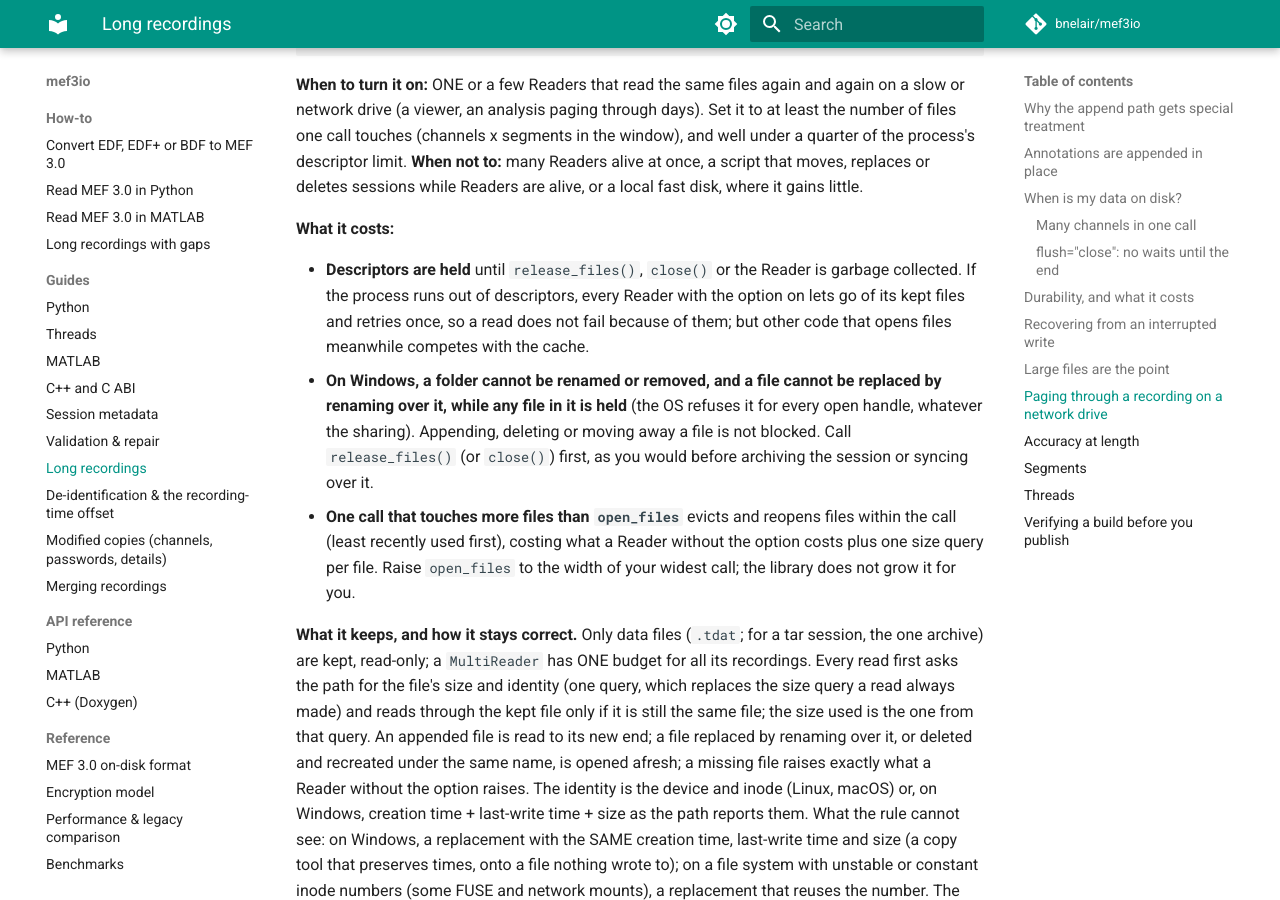
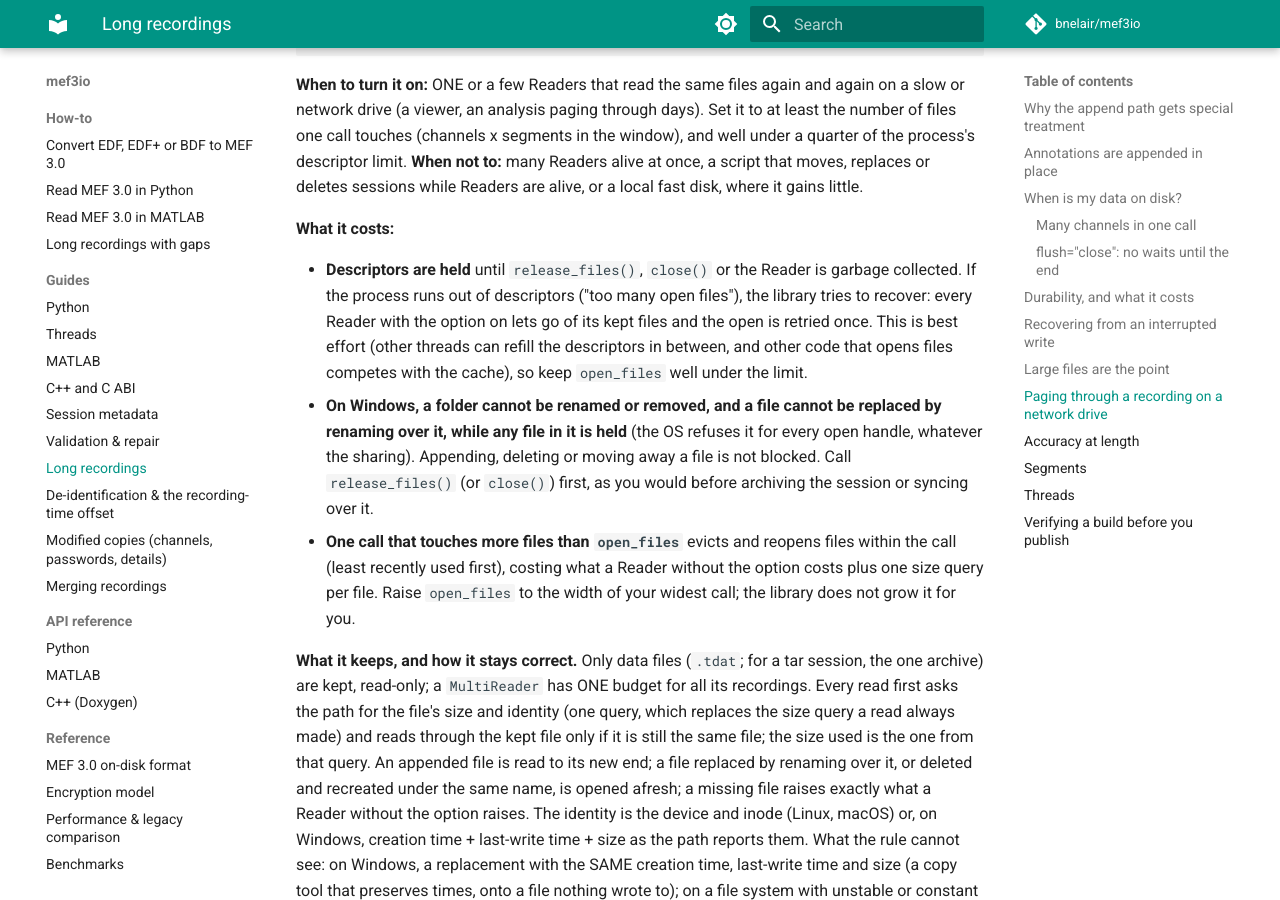
Before and after one commit to bnelair/mef3io, an MkDocs documentation site: the page built from docs/long_recordings.md, in a window 1280 px wide and 900 px high, scrolled down 10722 px. Built offline with MkDocs 1.6.1 and Material for MkDocs 9.7.7, drawn with Linux system fonts in a browser that asks for light colours; comment, search, counter and statistics services are not loaded.

Commit message:
Review round 2: healing only on descriptor exhaustion, best-effort wording, SKIP and an open check in the recreate test, fork note
Co-Authored-By: Claude Fable 5.2 <noreply@anthropic.com>
Claude-Session: https://claude.ai/code/session_01YLGN67gC39DqCEX82MjC8T

```diff
--- a/docs/long_recordings.md
+++ b/docs/long_recordings.md
@@ -411,10 +411,11 @@ little.
 **What it costs:**
 
 - **Descriptors are held** until `release_files()`, `close()` or the Reader is
-  garbage collected. If the process runs out of descriptors, every Reader with
-  the option on lets go of its kept files and retries once, so a read does not
-  fail because of them; but other code that opens files meanwhile competes with
-  the cache.
+  garbage collected. If the process runs out of descriptors ("too many open
+  files"), the library tries to recover: every Reader with the option on lets go
+  of its kept files and the open is retried once. This is best effort (other
+  threads can refill the descriptors in between, and other code that opens
+  files competes with the cache), so keep `open_files` well under the limit.
 - **On Windows, a folder cannot be renamed or removed, and a file cannot be
   replaced by renaming over it, while any file in it is held** (the OS refuses
   it for every open handle, whatever the sharing). Appending, deleting or moving
```
Also changed, not shown: docs/release_notes/unreleased.md (+2 -2 lines), for_agents/notes/threads-gil-concurrency.md (+12 -0 lines), 3 other files.
